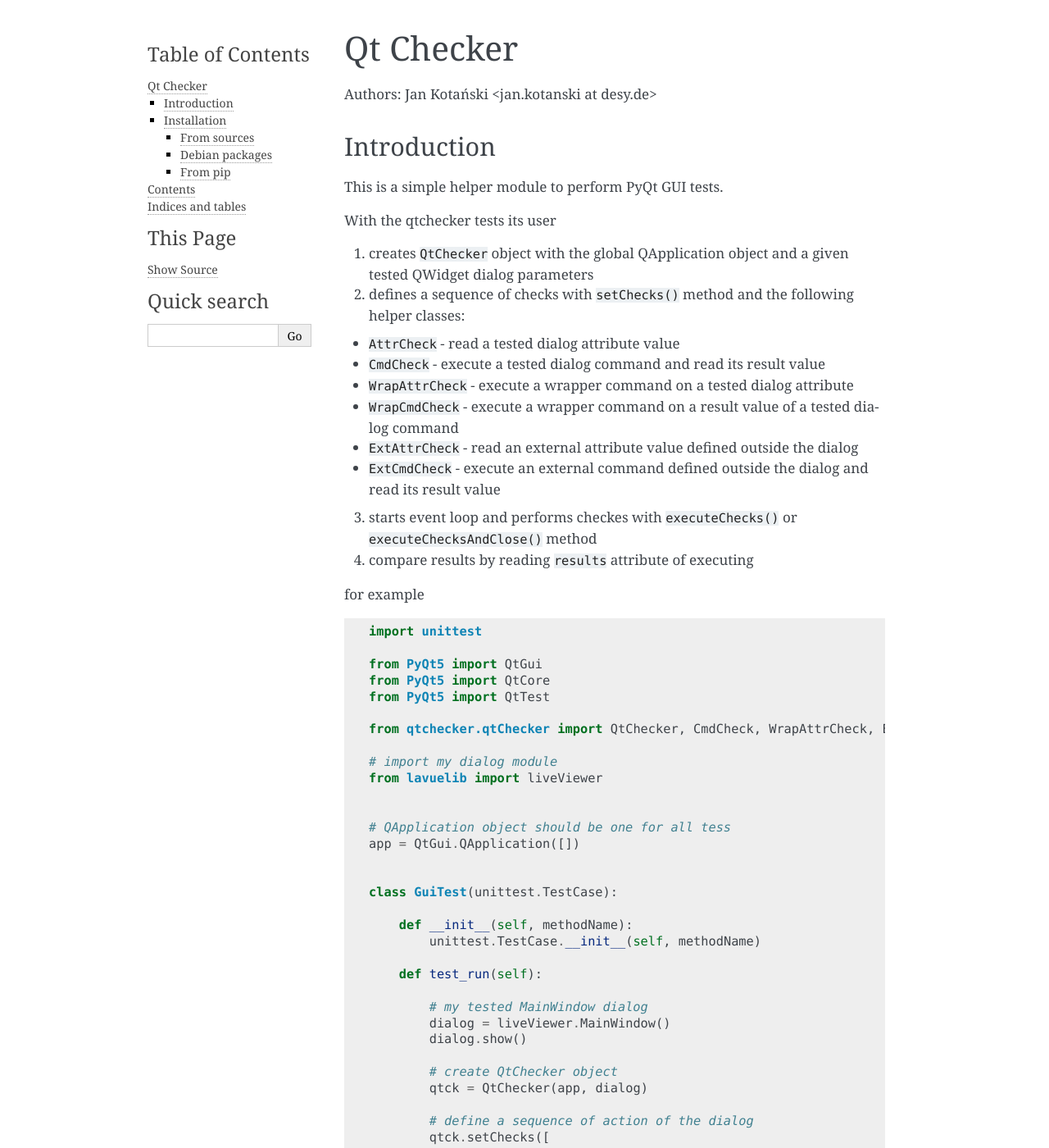
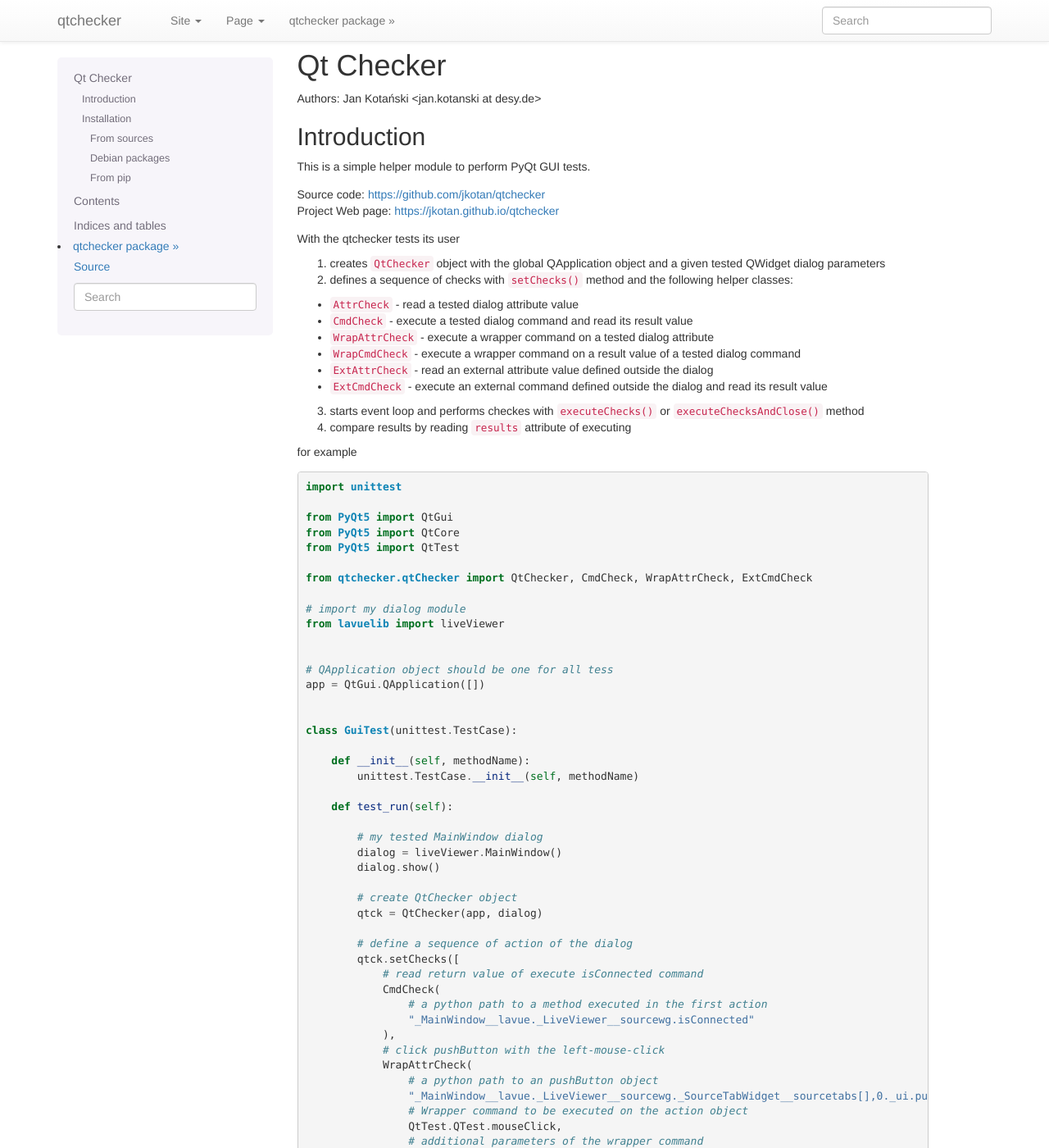
Before and after one commit to lavue-org/qtchecker, a Sphinx documentation site: the page built from doc/index.rst, in a window 1280 px wide and 1400 px high. Shown: the whole window at 82% size. Built offline with Sphinx 7.4.7, drawn with Linux system fonts in a browser that asks for light colours; some of the changed lines change nothing that is shown; some of the changed text lies outside the part shown.

Commit message:
update documentation

```diff
--- a/README.rst
+++ b/README.rst
@@ -7,6 +7,9 @@
 ------------
 
 This is a simple helper module to perform PyQt GUI tests.
+
+| Source code: https://github.com/jkotan/qtchecker
+| Project Web page: https://jkotan.github.io/qtchecker
 
 With the qtchecker tests its user
 
--- a/doc/conf.py
+++ b/doc/conf.py
@@ -12,16 +12,20 @@
 # add these directories to sys.path here. If the directory is relative to the
 # documentation root, use os.path.abspath to make it absolute, like shown here.
 #
-# import os
-# import sys
+import sys
+import os
 # sys.path.insert(0, '/home/jkotan/ndts/qtchecker/qtchecker')
+
+# import sphinx_rtd_theme
+import sphinx_bootstrap_theme
 
 
 # -- Project information -----------------------------------------------------
 
 project = 'qtchecker'
-copyright = '2020, Author'
-author = 'Author'
+copyright = u'2012-2017 DESY, Jan Kotanski <jkotan@mail.desy.de>' \
+            + u'\n\nGNU GENERAL PUBLIC LICENSE, version 2'
+author = 'Jan Kotanski'
 
 # The short X.Y version
 version = ''
@@ -39,9 +43,10 @@
 # extensions coming with Sphinx (named 'sphinx.ext.*') or your custom
 # ones.
 extensions = [
+    'sphinx.ext.intersphinx',
     'sphinx.ext.autodoc',
     'sphinx.ext.viewcode',
-    'sphinx.ext.todo',
+    # 'sphinx.ext.todo',
 ]
 
 # Add any paths that contain templates here, relative to this directory.
@@ -77,13 +82,20 @@
 # The theme to use for HTML and HTML Help pages.  See the documentation for
 # a list of builtin themes.
 #
-html_theme = 'alabaster'
+# html_theme = 'alabaster'
+html_theme = 'bootstrap'
 
 # Theme options are theme-specific and customize the look and feel of a theme
 # further.  For a list of options available for each theme, see the
 # documentation.
 #
-# html_theme_options = {}
+html_theme_options = {
+    'globaltoc_depth': 2,
+    'source_link_position': "none",
+    'bootstrap_version': "3",
+}
+
+html_theme_path = sphinx_bootstrap_theme.get_html_theme_path()
 
 # Add any paths that contain custom static files (such as style sheets) here,
 # relative to this directory. They are copied after the builtin static files,
@@ -161,9 +173,9 @@
 # -- Options for Epub output -------------------------------------------------
 
 # Bibliographic Dublin Core info.
-epub_title = project
-epub_author = author
-epub_publisher = author
+epub_title = 'qtsettings'
+epub_author = 'Jan Kotanski'
+epub_publisher = 'Jan Kotanski'
 epub_copyright = copyright
 
 # The unique identifier of the text. This can be a ISBN number
@@ -184,4 +196,16 @@
 # -- Options for todo extension ----------------------------------------------
 
 # If true, `todo` and `todoList` produce output, else they produce nothing.
-todo_include_todos = True
+# todo_include_todos = True
+
+autoclass_content = 'both'
+
+
+intersphinx_mapping = {
+    # http://docs.python.org/dev': None,
+    'http://docs.python.org/2.7/': None,
+    # 'http://docs.scipy.org/doc/scipy/reference': None,
+    # 'http://docs.scipy.org/doc/numpy': None,
+    # 'http://pytango.readthedocs.io/en/stable/': None,
+    # 'file:///usr/share/doc/python-pni-doc/html/': None,
+}
```
